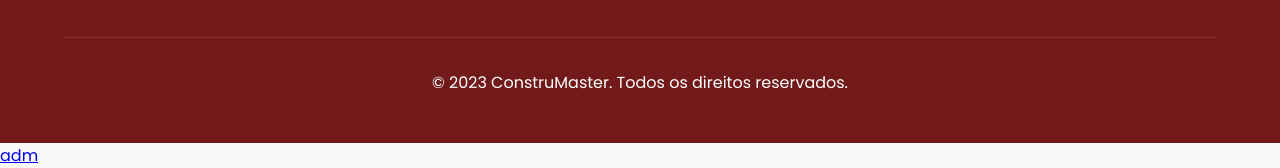
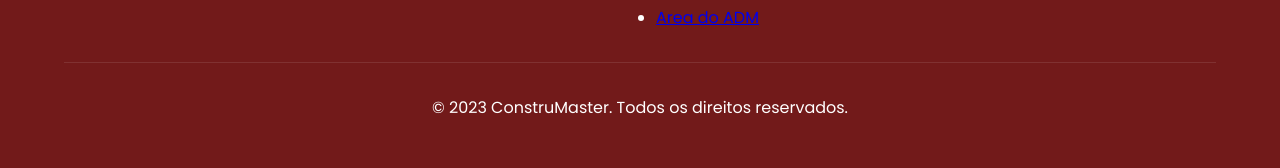
Before and after one commit to MURILO02007/gamanovaesav1-main, a plain HTML site: page index.html in a window 1280 px wide. Shown: the part 3034-3202 px from the top of the page. Drawn offline with Linux system fonts and the light colour scheme.

Commit message:
Update index.html

```diff
--- a/index.html
+++ b/index.html
@@ -784,6 +784,7 @@
                     <li><a href="produtos.html">Produtos</a></li>
                     <li><a href="#about">Sobre Nós</a></li>
                     <li><a href="#contact">Contato</a></li>
+                    <li><a href="admin.html">Area do ADM</a></li>
                 </ul>
             </div>
 
@@ -797,7 +798,7 @@
     <div id="adminPanel" class="admin-container hidden">
         <!-- ... (código do painel admin permanece o mesmo) ... -->
     </div>
-    <a href="admin.html">adm</a>
+
    <script>
     // Dados de exemplo dos produtos
     let products = [
```
